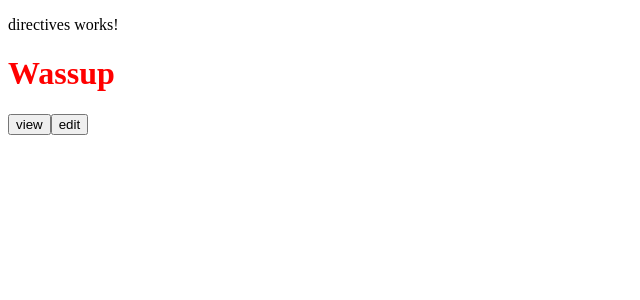
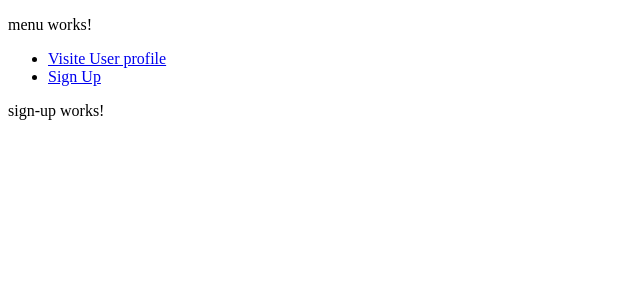
Before and after one commit to Thomas-Nigon/WCS_Angular-Quests, an Angular app: page /sign-up in a window 1280 px wide. Before the commit this address led to /. Shown: the top 300 px of the page, without its empty margins (0-640 px from the left). Built offline with nearby package versions, Linux system fonts and the light colour scheme.

Commit message:
add Angular Q04 router

```diff
--- a/angular.json
+++ b/angular.json
@@ -102,5 +102,8 @@
         }
       }
     }
+  },
+  "cli": {
+    "analytics": false
   }
 }
--- a/src/app/app.component.html
+++ b/src/app/app.component.html
@@ -1,22 +1,5 @@
-<!-- * * * * * * * * * * * * * * * * * * * * * * * * * * * * * * * -->
-<!-- * * * * * * * * * * * The content below * * * * * * * * * * * -->
-<!-- * * * * * * * * * * is only a placeholder * * * * * * * * * * -->
-<!-- * * * * * * * * * * and can be replaced.  * * * * * * * * * * -->
-<!-- * * * * * * * * * * * * * * * * * * * * * * * * * * * * * * * -->
-<!-- * * * * * * * * * Delete the template below * * * * * * * * * -->
-<!-- * * * * * * * to get started with your project! * * * * * * * -->
-<!-- * * * * * * * * * * * * * * * * * * * * * * * * * * * * * * * -->
-
 <main class="main">
-  <app-directives />
+  <app-menu />
 </main>
 
-<!-- * * * * * * * * * * * * * * * * * * * * * * * * * * * * * * * * -->
-<!-- * * * * * * * * * * * The content above * * * * * * * * * * * * -->
-<!-- * * * * * * * * * * is only a placeholder * * * * * * * * * * * -->
-<!-- * * * * * * * * * * and can be replaced.  * * * * * * * * * * * -->
-<!-- * * * * * * * * * * * * * * * * * * * * * * * * * * * * * * * * -->
-<!-- * * * * * * * * * * End of Placeholder  * * * * * * * * * * * * -->
-<!-- * * * * * * * * * * * * * * * * * * * * * * * * * * * * * * * * -->
-
 <router-outlet />
--- a/src/app/app.component.ts
+++ b/src/app/app.component.ts
@@ -1,22 +1,25 @@
 import { Component } from '@angular/core';
-import { RouterOutlet } from '@angular/router';
+import { RouterOutlet, RouterModule, RouterLink } from '@angular/router';
 import { BlockComponent } from './block/block.component';
 import { UserProfileComponent } from './user-profile/user-profile.component';
 import { DirectivesComponent } from './directives/directives.component';
 import { CommonModule } from '@angular/common';
+import { MenuComponent } from './menu/menu.component';
 
 @Component({
   selector: 'app-root',
   standalone: true,
   imports: [
     RouterOutlet,
+    RouterLink,
     BlockComponent,
     UserProfileComponent,
     DirectivesComponent,
+    MenuComponent,
   ],
   templateUrl: './app.component.html',
   styleUrl: './app.component.scss',
 })
 export class AppComponent {
-  title = 'Angular_Quest_03';
+  title = 'Angular_Quest_04';
 }
--- a/src/app/app.routes.ts
+++ b/src/app/app.routes.ts
@@ -1,3 +1,9 @@
 import { Routes } from '@angular/router';
+import { SignUpComponent } from './sign-up/sign-up.component';
+import { UserProfileComponent } from './user-profile/user-profile.component';
 
-export const routes: Routes = [];
+export const routes: Routes = [
+  { path: 'sign-up', component: SignUpComponent },
+  { path: 'user', component: UserProfileComponent },
+  { path: '', component: UserProfileComponent },
+];
--- /dev/null
+++ b/src/app/menu/menu.component.html
@@ -0,0 +1,9 @@
+<p>menu works!</p>
+<ul>
+  <li>
+    <a [routerLink]="['/user']">Visite User profile</a>
+  </li>
+  <li>
+    <a [routerLink]="['/sign-up']">Sign Up</a>
+  </li>
+</ul>
--- /dev/null
+++ b/src/app/sign-up/sign-up.component.html
@@ -0,0 +1 @@
+<p>sign-up works!</p>
```
Also changed, not shown: src/app/menu/menu.component.ts (added, +11 -0 lines), src/app/sign-up/sign-up.component.ts (added, +12 -0 lines), src/app/menu/menu.component.scss (added), src/app/sign-up/sign-up.component.scss (added), 2 other files (tests, documents, lock files or other folders).
